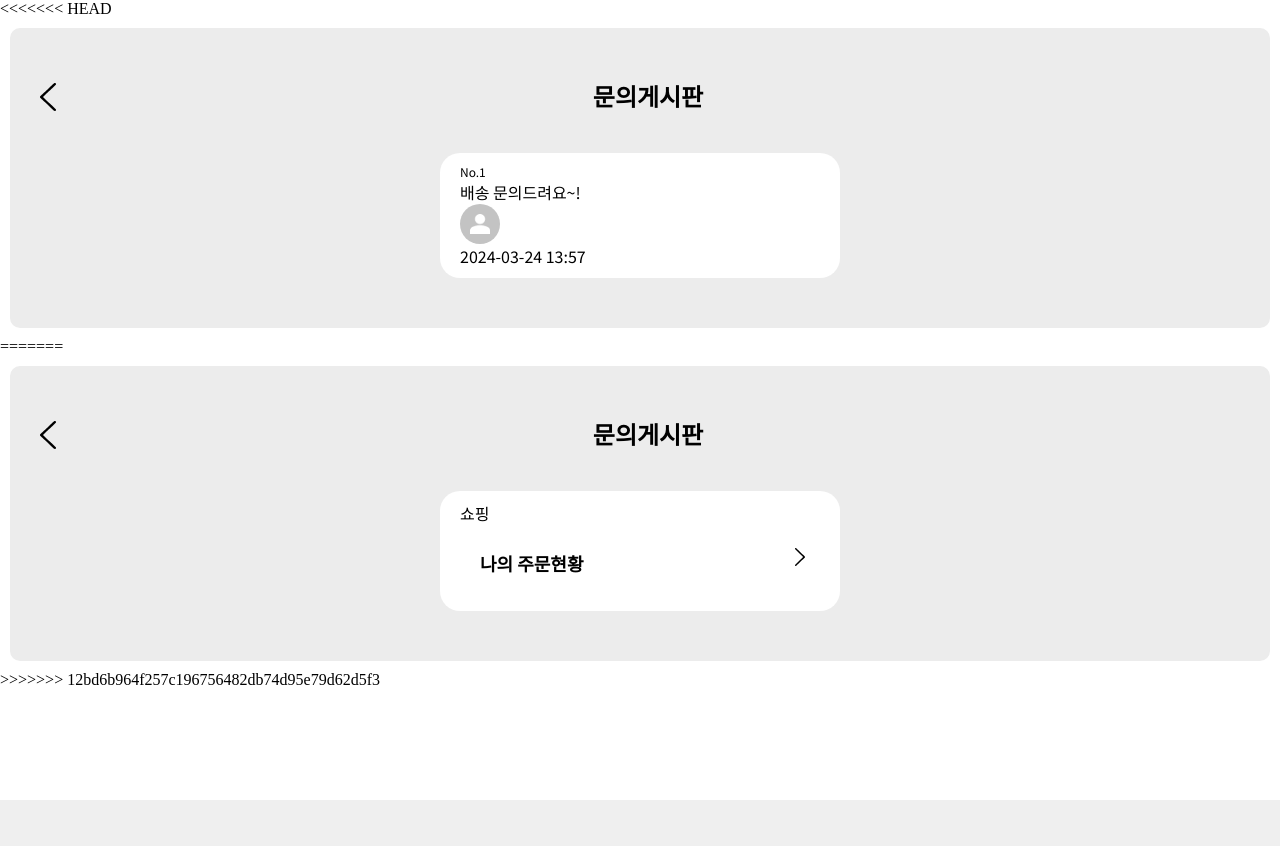
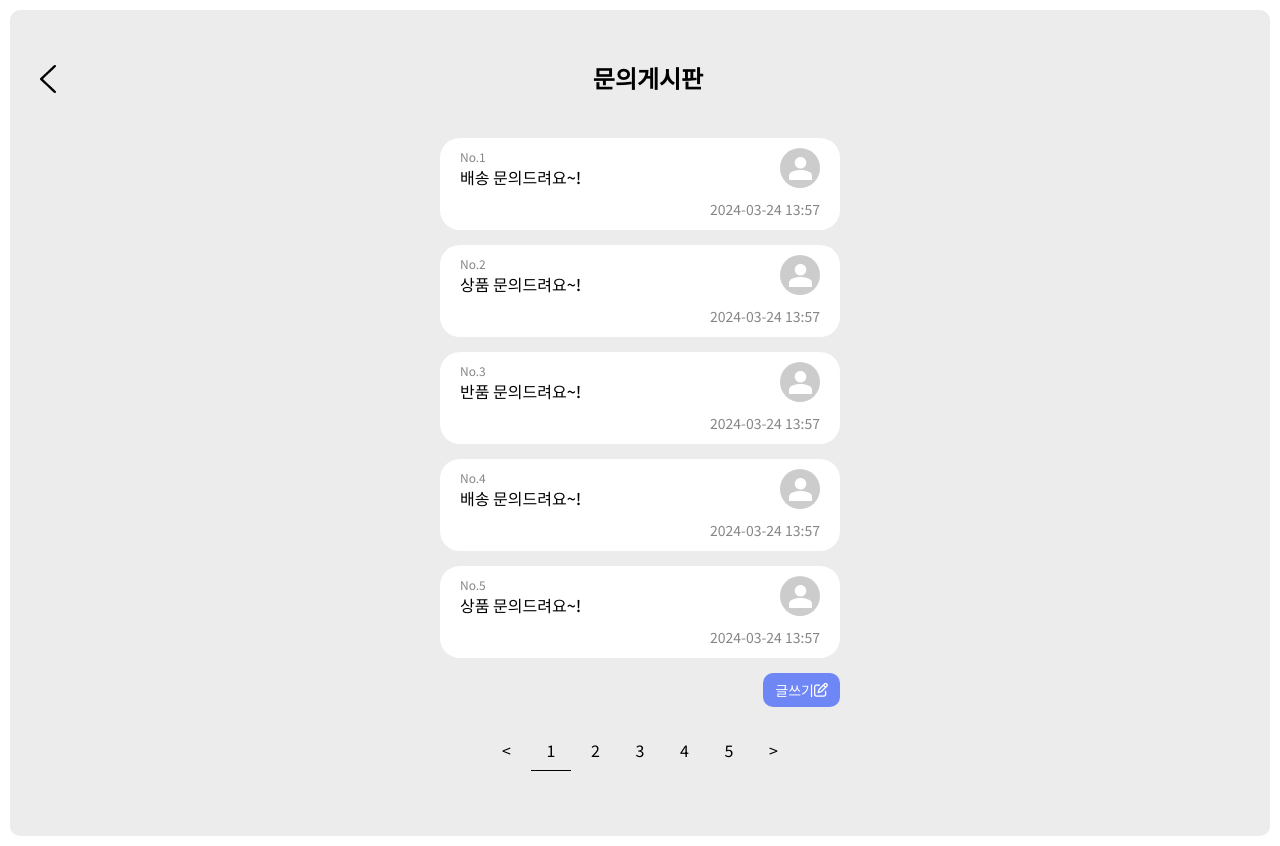
Before and after one commit to songran22/2402-php, a PHP site: page /detail2.html in a window 1280 px wide. Before the commit the page ends 800 px from the top, so only its background shows below. Run offline with PHP 8.4, Linux system fonts and the light colour scheme; some libraries are stand-ins or nearby versions.

Commit message:
20240326 practice

```diff
--- a/side_project/mini_board/src/config.php
+++ b/side_project/mini_board/src/config.php
@@ -12,3 +12,6 @@ define("MARIADB_DSN", "mysql:host=".MARIADB_HOST.";dbname=".MARIADB_NAME.";chars
 define("ROOT", $_SERVER["DOCUMENT_ROOT"]."/"); // 웹서버 root 패스
 define("FILE_HEADER", ROOT."header.php"); // 헤더 파일 패스
 define("FILE_LIB_DB", ROOT."lib/lib_db.php"); // DB 파일 패스
+
+// 유저 요청 정보
+define("REQUEST_METHOD", strtoupper($_SERVER["REQUEST_METHOD"])); // 요청 메소드
--- a/side_project/mini_board/src/list.php
+++ b/side_project/mini_board/src/list.php
@@ -55,7 +55,7 @@ try {
 
     <main>
         <div class="main-top">
-            <a href="./insert.html" class="a-button">글 작성</a>
+            <a href="./insert.php" class="a-button">글 작성</a>
         </div>
         <div class="main-middle">
             <div class="item list-head">
--- a/songran/design/common2.css
+++ b/songran/design/common2.css
@@ -125,3 +125,7 @@ a {
 .header_arrow {
     margin-top: 5px;
 }
+
+.insert_btn {
+    align-items: right;
+}
--- a/songran/design/css/common2.css
+++ b/songran/design/css/common2.css
@@ -4,7 +4,7 @@
     box-sizing: border-box;
 }
 
-main {
+.container {
     font-family: "Noto Sans KR", sans-serif;
     margin: 10px;
     padding: 50px 10px;
@@ -14,6 +14,17 @@ main {
 
 a {
     text-decoration: none;
+}
+
+input, textarea {
+    width: 90%;
+    background-color: transparent;
+    border: none;
+    outline-color: #9fb1ff;
+}
+
+textarea {
+    resize: none;
 }
 
 .my_info > a {
@@ -127,26 +138,190 @@ a {
 }
 
 .board_content {
-    display: grid;
     width: 400px;
-    margin: 0 auto;
-    padding: 10px 20px;
-    flex-direction: column;
-    background-color: #fff;
+    margin: 15px auto;
     border-radius: 20px;
+    position: relative;
 }
 
-.board_content > .content_no {
+.board_content:not(:last-child) {
+    display: grid;
+    grid-template-columns: 1fr 1fr;
+    grid-template-rows: 1fr 1fr;
+    background-color: #fff;
+    padding: 10px 0 0 20px;
+}
+
+.update_content {
+    width: 400px;
+    margin: 15px auto;
+    border-radius: 20px;
+    position: relative;
+    display: grid;
+    grid-template-columns: 1fr 1fr 1fr;
+    grid-template-rows: 1fr 1fr 1fr;
+    background-color: #fff;
+    padding: 10px 0 0 20px;
+}
+
+.delete_content {
+    width: 400px;
+    margin: 15px auto;
+    border-radius: 20px;
+    position: relative;
+    display: grid;
+    grid-template-columns: 1fr 1fr 1fr;
+    grid-template-rows: 1fr 1fr 1fr;
+    background-color: #fff;
+    padding: 10px 0 0 20px;
+}
+
+.content_no {
     font-size: 12px;
+    color: #868686;
+}
+
+.content_title {
+    font-weight: 500;
+}
+
+.content_date {
+    color: #868686;
+    font-size: 14px;
+    grid-column: 2/4;
+    grid-row: 2/3;
+    text-align: right;
+    padding: 10px 20px 10px 0;
+}
+
+.update_date {
+    color: #868686;
+    font-size: 14px;
+    grid-column: 2/4;
+    grid-row: 4/5;
+    text-align: right;
+    padding: 10px 20px 10px 0;
 }
 
 .person_container {
+    grid-row: 1/3;
+    grid-column: 3/4;
+    align-self: start;
+}
+
+.person_container {
+    grid-row: 1/3;
+    grid-column: 3/4;
+    align-self: start;
+    display: flex;
+    justify-content: flex-end;
+    align-items: center;
+    padding-right: 20px;
+}
+
+.person_circle {
+    background-color: #CCCCCC;
+    width: 40px;
+    height: 40px;
+    border-radius: 50%;
     display: flex;
     justify-content: center;
-    width: 40px;
-    height: 40px;
-    padding: 10px;
-    align-content: center;
-    background-color: #C3C3C3;
-    border-radius: 20px;
+    align-items: center;
 }
+
+.insert_btn {
+    border: none;
+    background-color: #6F86F5;
+    padding: 7px 12px;
+    border-radius: 10px;
+    color: #fff;
+    font-size: 14px;
+    display: flex;
+    justify-content: end;
+    align-items: center;
+    width: fit-content;
+    position: absolute;
+    top: 50%;
+    right: 0;
+}
+
+.insert_btn:hover {
+    background-color: #687ad1;
+    transition: 0.7s;
+}
+
+footer {
+    display: flex;
+    justify-content: center;
+    margin-top: 80px;
+}
+
+.pagination {
+    justify-content: center;
+}
+
+.pagination a {
+    color: black;
+    padding: 8px 16px;
+    text-decoration: none;
+}
+
+.pagination a.active {
+    border-bottom: 1px solid #000000;
+    background-color: transparent;
+    color: #000;
+}
+
+.pagination a:hover:not(.active) {background-color: #ddd;}
+
+.btn_container {
+    display: flex;
+    justify-content: flex-end;
+    width: 400px;
+    margin: auto;
+}
+
+.content_btn {
+    border: none;
+    background-color: #6F86F5;
+    padding: 7px 12px;
+    border-radius: 12px;
+    color: #fff;
+    margin-left: 5px;
+}
+
+.content_text2 {
+    font-size: 15px;
+    grid-column: 1/4;
+    grid-row: 2/4;
+    padding: 20px 20px 0 0;
+}
+
+.main-top_center > p {
+    text-align: center;
+    margin-bottom: 40px;
+}
+
+.line-item {
+    width: 400px;
+    display: grid;
+    grid-template-columns: 1fr 5fr;
+    text-align: center;
+    font-size: 1.2rem;
+    margin: 5px auto;
+}
+
+.line-title {
+    color: #000;
+    padding: 10px 0;
+    font-weight: 700;
+}
+
+.line-content {
+    background-color: #fff;
+    border-radius: 10px;
+}
+
+.line-title-textarea {
+    padding-top: 36%;
+}
--- a/songran/design/detail2.html
+++ b/songran/design/detail2.html
@@ -1,4 +1,3 @@
-<<<<<<< HEAD
 <!DOCTYPE html>
 <html lang="en">
 <head>
@@ -10,55 +9,94 @@
     <link rel="preconnect" href="https://fonts.googleapis.com">
     <link rel="preconnect" href="https://fonts.gstatic.com" crossorigin>
     <link href="https://fonts.googleapis.com/css2?family=Noto+Sans+KR:wght@100..900&display=swap" rel="stylesheet">
+    <script src="https://kit.fontawesome.com/2721191331.js" crossorigin="anonymous"></script>
 </head>
 <body>
+    <div class="container">
         <main>
             <div class="header">
-            <a href=""><img src="./img/detail_arrow.png" class="header_arrow" alt=""></a>
+                <a href="index2.html"><img src="./img/detail_arrow.png" class="header_arrow" alt=""></a>
                 <div class="header_title">문의게시판</div>
             </div>
             <div class="middle">
                 <div class="board_content">
+                    <div class="content_text">
                         <p class="content_no">No.1</p>
                         <p class="content_title">배송 문의드려요~!</p>
+                    </div>
                     <div class="person_container">
-                    <img src="../design/img/detail_person.png"  alt="">
+                        <div class="person_circle">
+                            <img src="../design/img/detail_person.png" alt="">
                         </div>
-
+                    </div>
                     <p class="content_date">2024-03-24 13:57</p>
+                </div>
+                <div class="board_content">
+                    <div class="content_text">
+                        <p class="content_no">No.2</p>
+                        <p class="content_title">상품 문의드려요~!</p>
+                    </div>
+                    <div class="person_container">
+                        <div class="person_circle">
+                            <img src="../design/img/detail_person.png" alt="">
+                        </div>
+                    </div>
+                    <p class="content_date">2024-03-24 13:57</p>
+                </div>
+                <div class="board_content">
+                    <div class="content_text">
+                        <p class="content_no">No.3</p>
+                        <p class="content_title">반품 문의드려요~!</p>
+                    </div>
+                    <div class="person_container">
+                        <div class="person_circle">
+                            <img src="../design/img/detail_person.png" alt="">
+                        </div>
+                    </div>
+                    <p class="content_date">2024-03-24 13:57</p>
+                </div>
+                <div class="board_content">
+                    <div class="content_text">
+                        <p class="content_no">No.4</p>
+                        <p class="content_title">배송 문의드려요~!</p>
+                    </div>
+                    <div class="person_container">
+                        <div class="person_circle">
+                            <img src="../design/img/detail_person.png" alt="">
+                        </div>
+                    </div>
+                    <p class="content_date">2024-03-24 13:57</p>
+                </div>
+                <div class="board_content">
+                    <div class="content_text">
+                        <p class="content_no">No.5</p>
+                        <p class="content_title">상품 문의드려요~!</p>
+                    </div>
+                    <div class="person_container">
+                        <div class="person_circle">
+                            <img src="../design/img/detail_person.png" alt="">
+                        </div>
+                    </div>
+                    <p class="content_date">2024-03-24 13:57</p>
+                </div>
+                <div class="board_content">
+                <a href="insert2.html"><button type="submit" class="insert_btn">
+                        글쓰기<i class="fa-regular fa-pen-to-square"></i>
+                    </button></a>
                 </div>
             </div>
         </main>
+        <footer>
+            <br><br>
+            <div class="pagination">
+                <a href="#">&lt;</a>
+                <a class="active" href="#">1</a>
+                <a href="#">2</a>
+                <a href="#">3</a>
+                <a href="#">4</a>
+                <a href="#">5</a>
+                <a href="#">&gt;</a>
+            </div>
+        </footer>
+    </div>
 </body>
-=======
-<!DOCTYPE html>
-<html lang="en">
-<head>
-    <meta charset="UTF-8">
-    <meta name="viewport" content="width=device-width, initial-scale=1.0">
-    <title>my_page
-    </title>
-    <link rel="stylesheet" href="./css/common2.css">
-    <link rel="preconnect" href="https://fonts.googleapis.com">
-    <link rel="preconnect" href="https://fonts.gstatic.com" crossorigin>
-    <link href="https://fonts.googleapis.com/css2?family=Noto+Sans+KR:wght@100..900&display=swap" rel="stylesheet">
-</head>
-<body>
-    <main>
-        <div class="header">
-            <a href=""><img src="./img/detail_arrow.png" class="header_arrow" alt=""></a>
-            <div class="header_title">문의게시판</div>
-        </div>
-        <div class="middle">
-            <div class="board_content">
-                <p>쇼핑</p>
-                <div class="shopping_content">
-                    <p>나의 주문현황</p>
-                    <a href=""><img src="./img/info_arrow.png" alt=""></a>
-                </div>
-            </div>
-        </div>
-    </main>
-</body>
->>>>>>> 12bd6b964f257c196756482db74d95e79d62d5f3
-</html>
```
Also changed, not shown: side_project/mini_board/src/insert.php (added, +105 -0 lines), side_project/mini_board/src/lib/lib_db.php (+21 -0 lines), songran/design/delete2.html (added, +51 -0 lines), songran/design/index2.html (+1 -61 lines), songran/design/insert2.html (added, +47 -0 lines), songran/design/update2.html (added, +45 -0 lines). Lines whose indentation alone changed are shown as unchanged.
